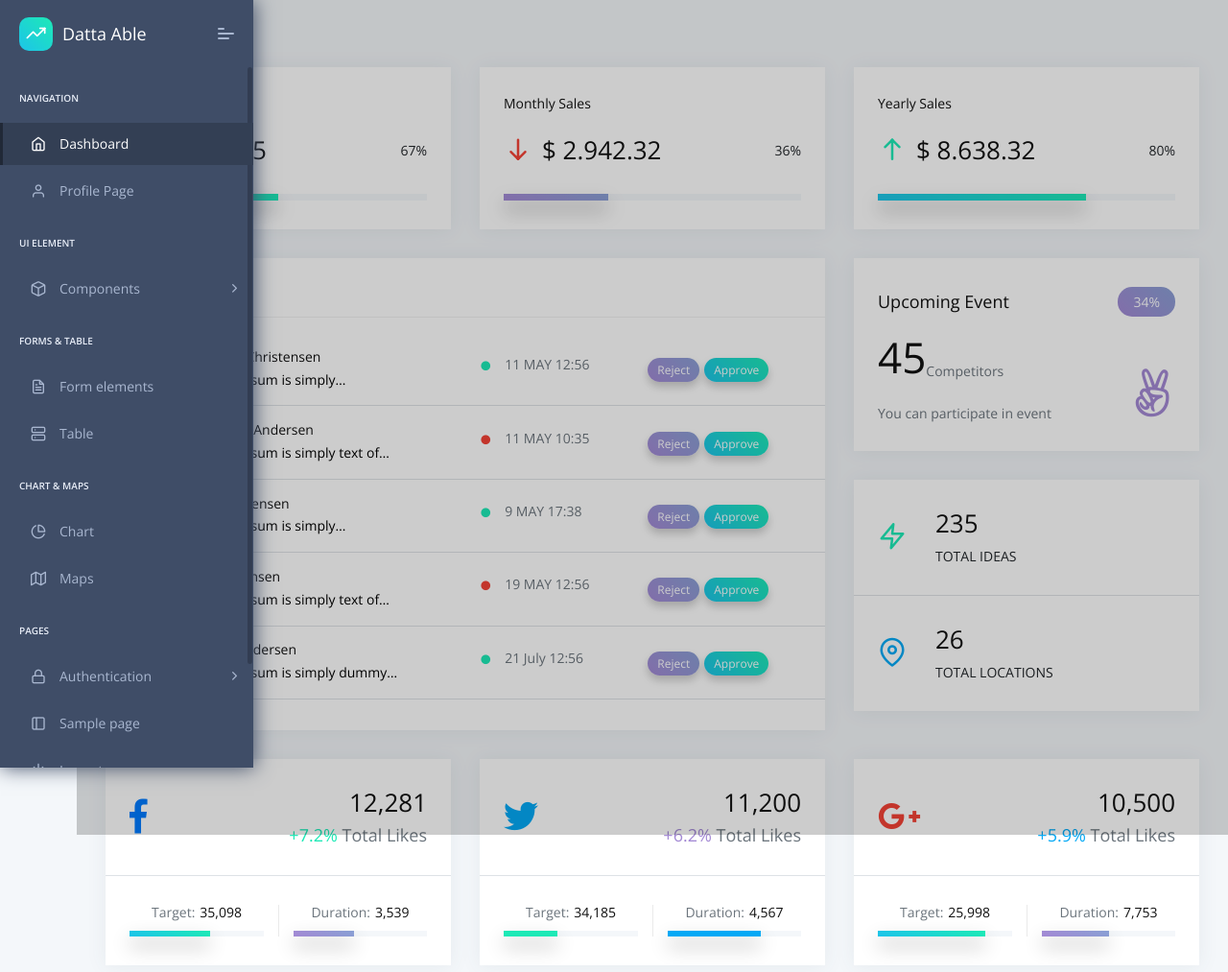
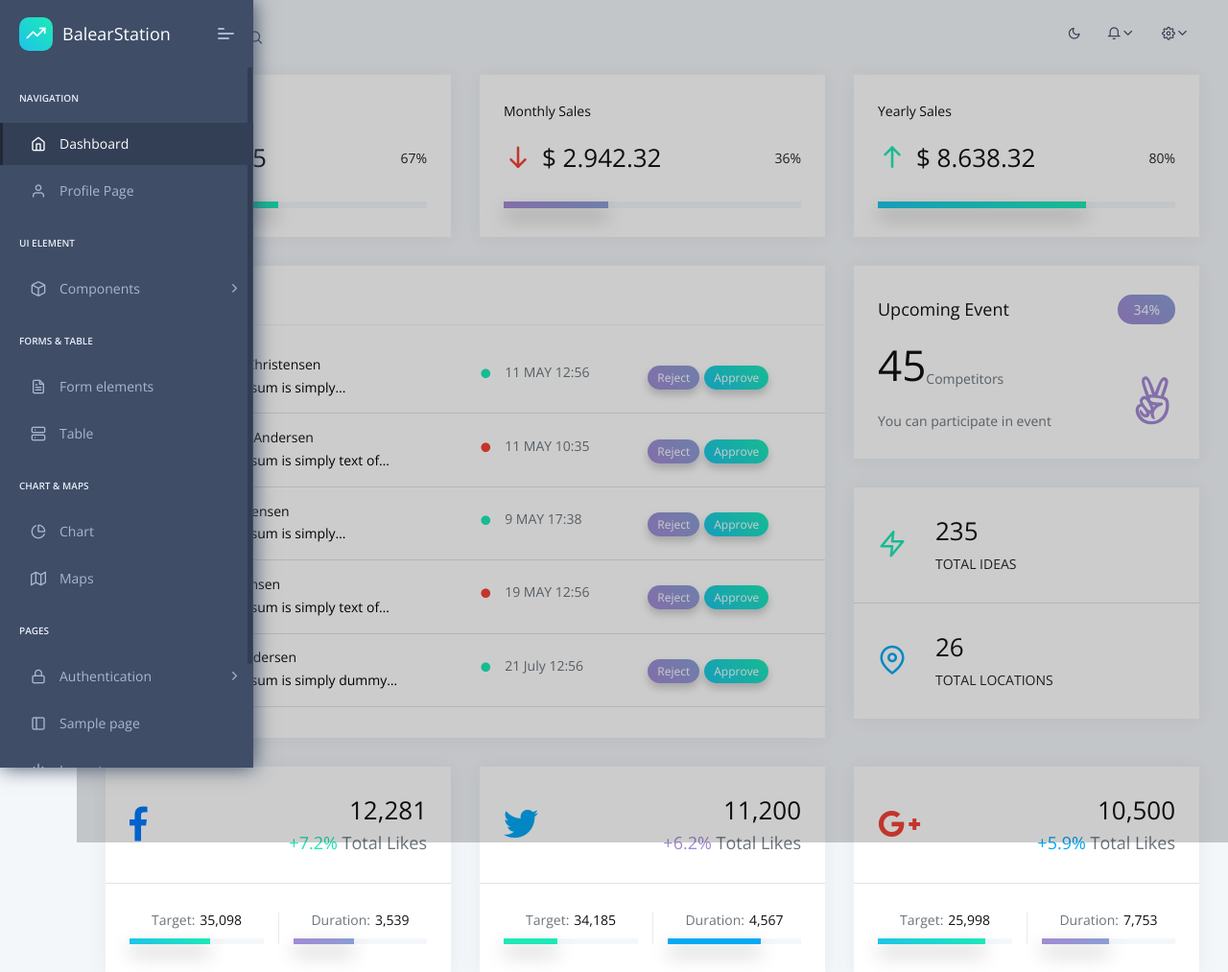
Before and after one commit to JaumeOS/django-datta-able, a Django app: page / in a window 1280 px wide. Shown: the top 1013 px of the page at 96% size. Run offline with Django 3.2, Linux system fonts and the light colour scheme; the visitor is signed in with stand-in values (Sample User, id 1); some libraries are stand-ins or nearby versions.

Commit message:
Minor changes

```diff
--- a/apps/templates/includes/navigation.html
+++ b/apps/templates/includes/navigation.html
@@ -12,7 +12,7 @@
     <a class="mobile-menu" id="mobile-header" href="javascript:">
         <i class="feather icon-more-horizontal"></i>
     </a>
-    <!-- <div class="collapse navbar-collapse">
+    <div class="collapse navbar-collapse">
         <ul class="navbar-nav mr-auto">
             <li><a href="javascript:" class="full-screen" onclick="javascript:toggleFullScreen()"><i
                     class="feather icon-maximize"></i></a></li>
@@ -130,6 +130,6 @@
                 </div>
             </li>
         </ul>
-    </div> -->
+    </div>
 </header>
 <!-- [ Header ] end -->
--- a/apps/templates/includes/sidebar.html
+++ b/apps/templates/includes/sidebar.html
@@ -6,7 +6,7 @@
                 <div class="b-bg">
                     <i class="feather icon-trending-up"></i>
                 </div>
-                <span class="b-title">Datta Able</span>
+                <span class="b-title">BalearStation</span>
             </a>
             <a class="mobile-menu" id="mobile-collapse" href="javascript:"><span></span></a>
         </div>
--- a/apps/templates/layouts/base.html
+++ b/apps/templates/layouts/base.html
@@ -30,10 +30,6 @@
     <script src="https://cdn.jsdelivr.net/npm/bootstrap@5.3.0-alpha1/dist/js/bootstrap.min.js"
         integrity="sha384-mQ93GR66B00ZXjt0YO5KlohRA5SY2XofN4zfuZxLkoj1gXtW8ANNCe9d5Y3eG5eD"
         crossorigin="anonymous"></script>
-
-    <!-- JQuery import -->
-
-    <script src="https://code.jquery.com/jquery-3.6.0.min.js"></script>
 
     <!-- HTML5 Shim and Respond.js IE11 support of HTML5 elements and media queries -->
     <!-- WARNING: Respond.js doesn't work if you view the page via file:// -->
```
